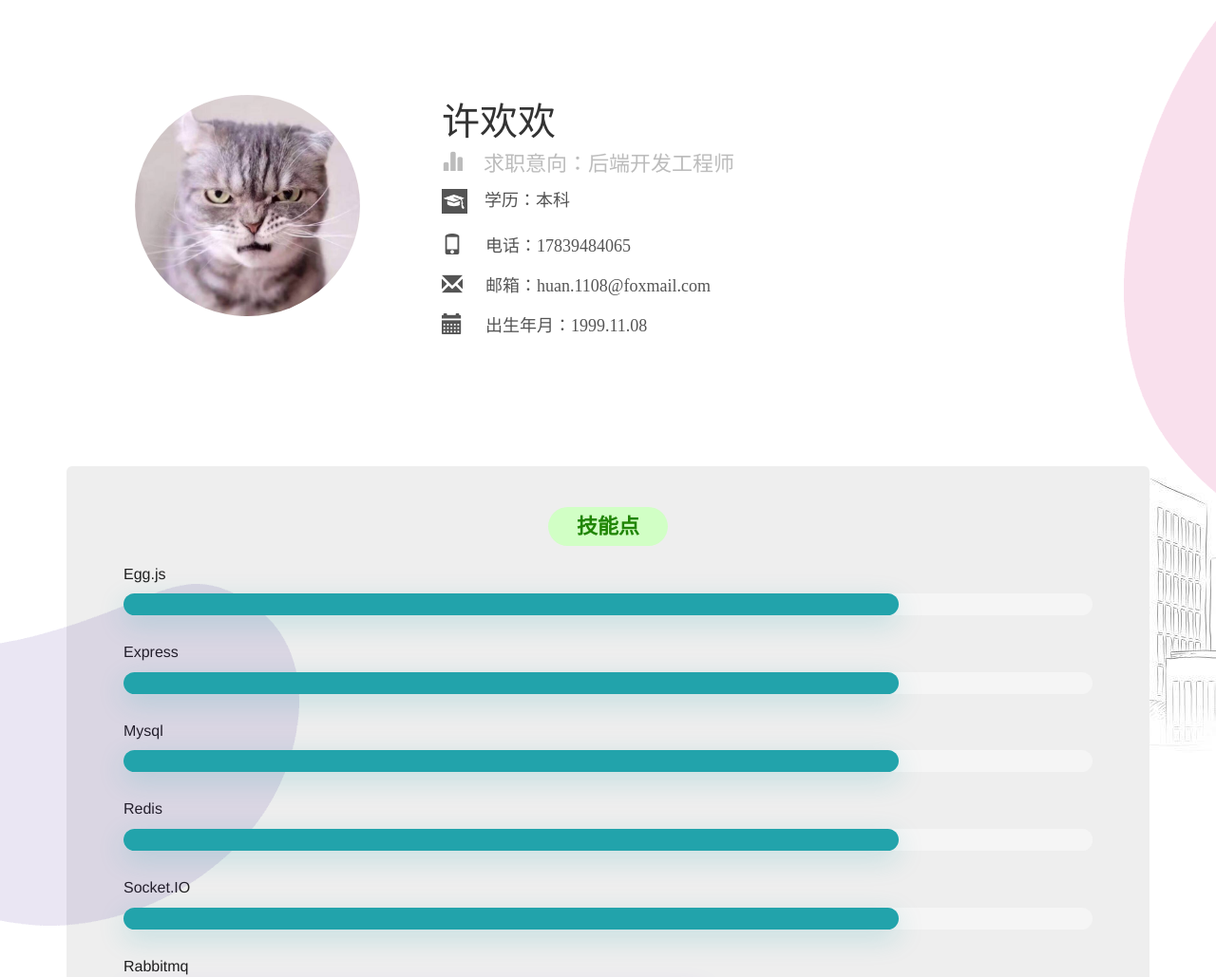
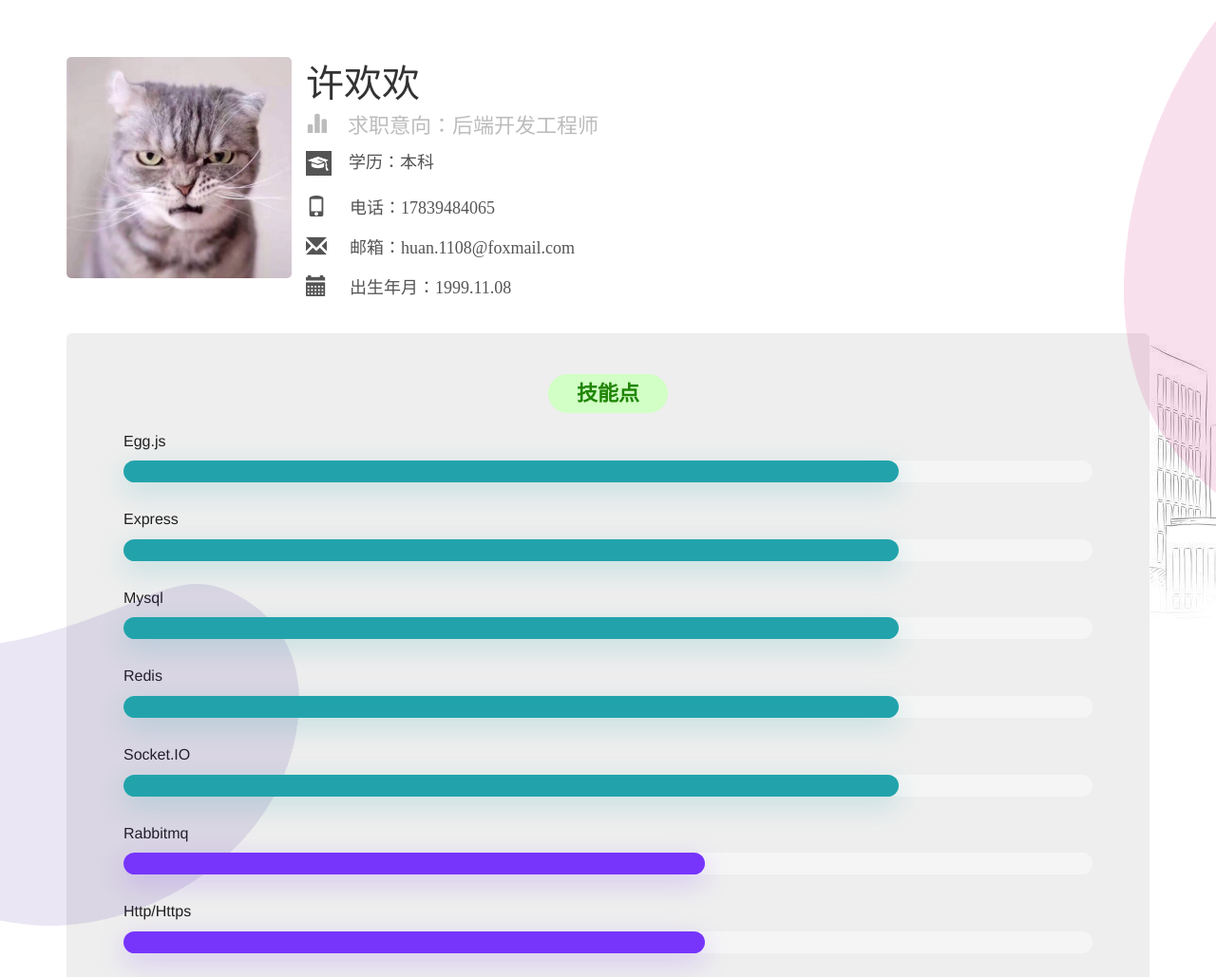
Before and after one commit to huan1108/resume, a plain HTML site: page index.html in a window 1280 px wide. Shown: the top 1029 px of the page at 95% size. Drawn offline with Linux system fonts and the light colour scheme.

Commit message:
样式调整

```diff
--- a/css/index.css
+++ b/css/index.css
@@ -22,12 +22,13 @@ body:target {
 /* 头像 */
 .header {
 	margin: 0 auto;
-	margin-bottom: 50px;
 }
 
 .bg {
 	display: flex;
 	flex-direction: column;
+    float: left;
+
 }
 
 .bg_1 {
@@ -37,11 +38,14 @@ body:target {
 
 .ba {
 	/* background: yellow; */
-	text-align: center;
+	text-align: left;
+    float: left;
+    margin-right: 15px;
 }
 
 .ba img {
 	width: 237px;
+    border-radius: 5px;
 }
 
 .wu {
@@ -253,8 +257,6 @@ ul li {
 .block {
 	/* float: left; */
 	width: 100%;
-	padding-top: 50px;
-	padding-bottom: 50px;
 }
 
 .justify-content-center {
--- a/index.html
+++ b/index.html
@@ -13,16 +13,16 @@
 <body>
     <img src="img/element_parallax2.png" class="tou" />
     <img src="img/element_animation.png" class="bei" />
+     <!-- 前面空的间隙 -->
+     <div style="height: 60px;" id="toux"></div>
     <!-- 头像 -->
     <div class="container row header">
-        <!-- 前面空的间隙 -->
-        <div style="height: 100px;" id="toux"></div>
         <!-- 个人图片 -->
-        <div class="col-sm-4 ba">
-            <img src="img/xhh.jpeg" alt="..." class="img-circle">
+        <div class="ba" style="">
+            <img src="img/xhh.jpeg" alt="...">
         </div>
         <!-- 个人信息 -->
-        <div class="col-sm-8 bg yin">
+        <div class="bg">
             <div class="name">许欢欢</div>
             <div class="glyphicon glyphicon-stats accept">&nbsp;求职意向：后端开发工程师</div>
             <div class="junior ziti">
```
